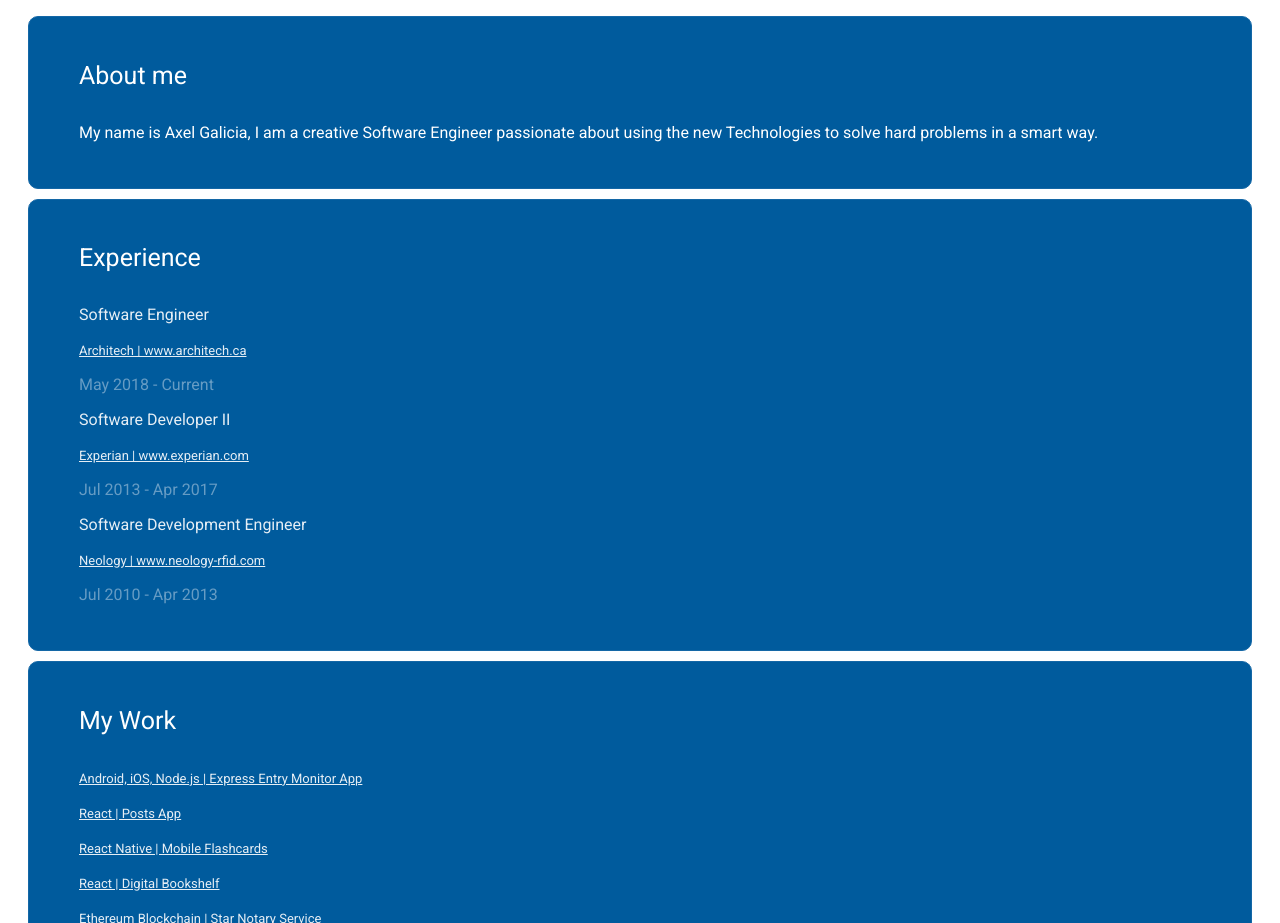
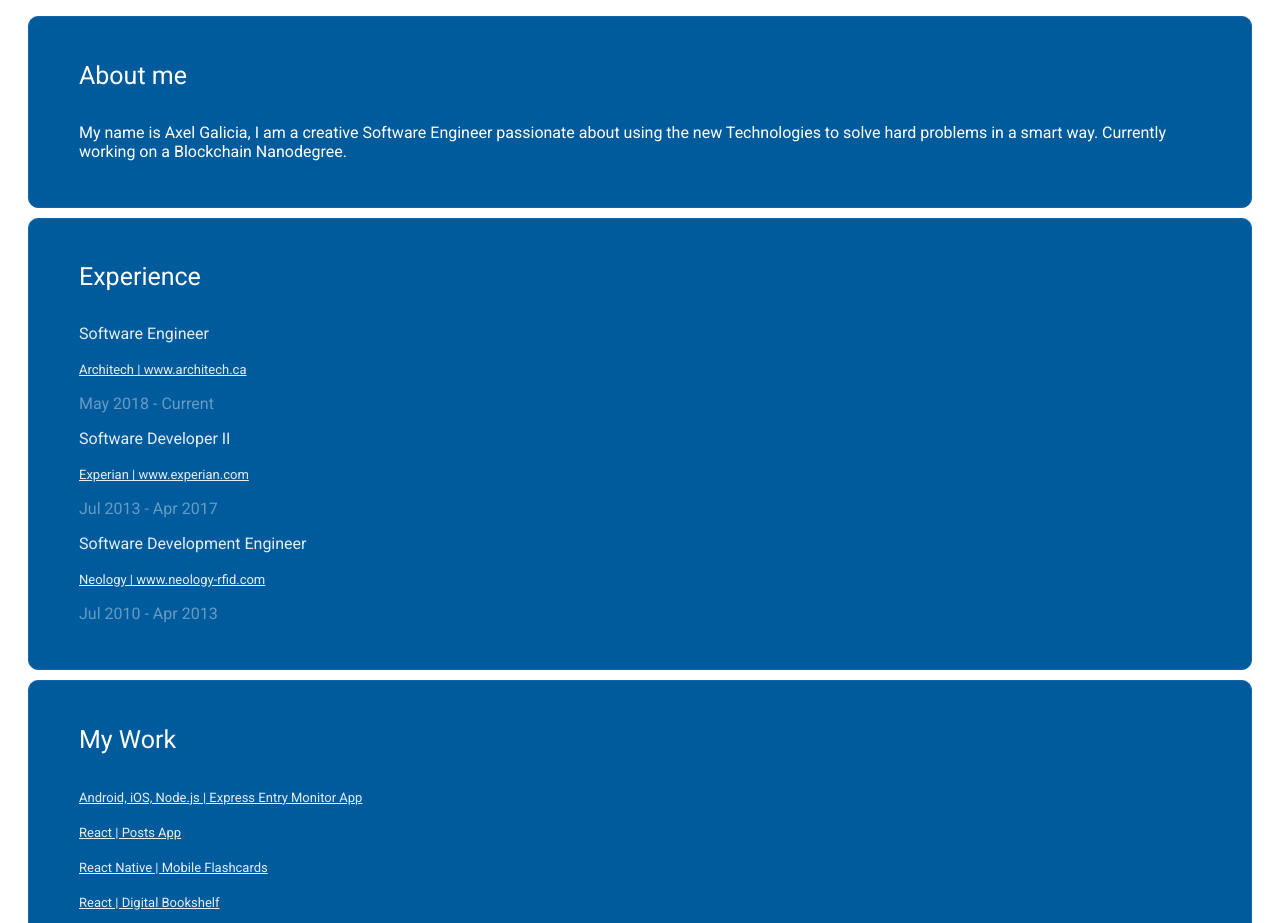
Before and after one commit to axelgalicia/axel.today, a plain HTML site: page index.html in a window 1280 px wide. Shown: the part 780-1703 px from the top of the page. Drawn offline with Linux system fonts and the light colour scheme.

Commit message:
Updating description

```diff
--- a/index.html
+++ b/index.html
@@ -2,6 +2,7 @@
     Author: Axel Galicia
     email: axelgalicia@gmail.com
     github: http://github.com/axelgalicia
+    updated: June 07th, 2019
 -->
 
 <!DOCTYPE html>
@@ -117,7 +118,7 @@
     <div class="section first-section" id="about">
         <h4>About me</h4>
         <p>My name is Axel Galicia, I am a creative Software Engineer passionate about
-            using the new Technologies to solve hard problems in a smart way.</p>
+            using the new Technologies to solve hard problems in a smart way. Currently working on a Blockchain Nanodegree.</p>
     </div>
     <div class="section" id="experience">
         <h4>Experience</h4>
```
